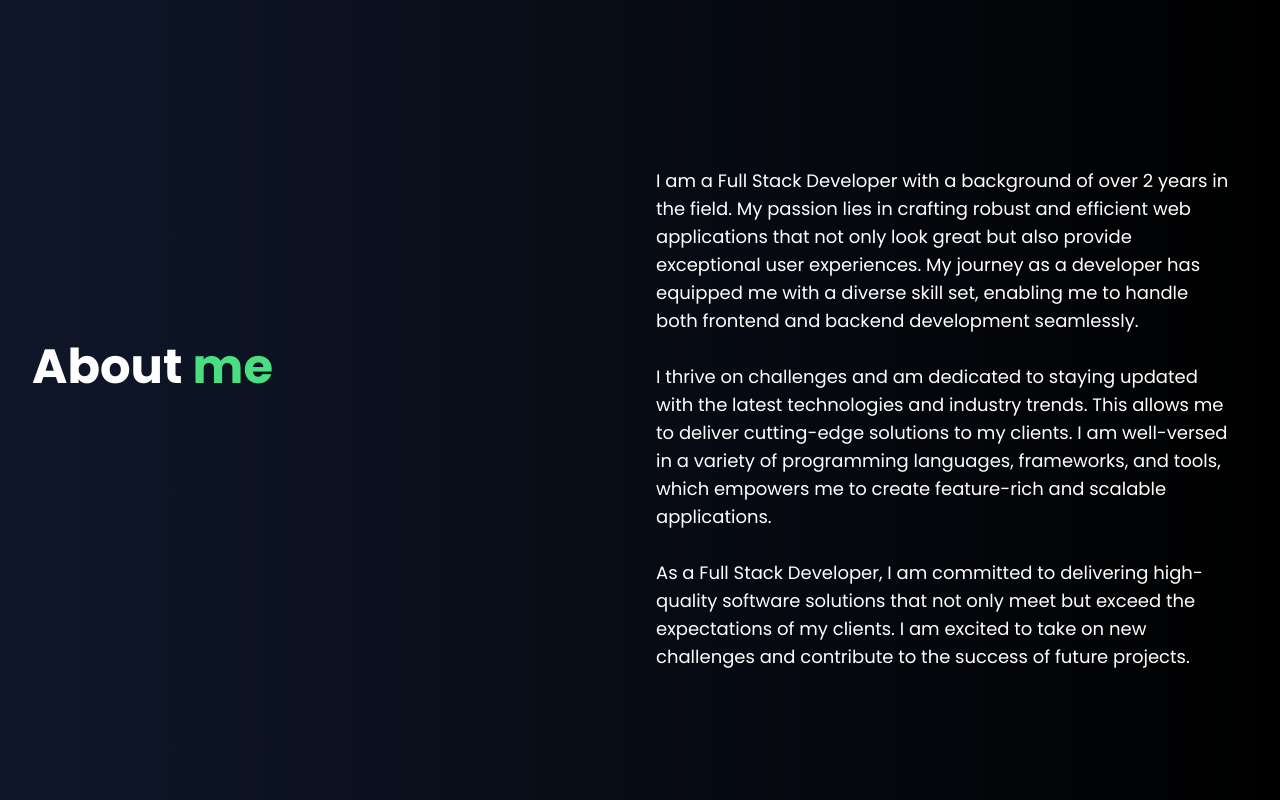
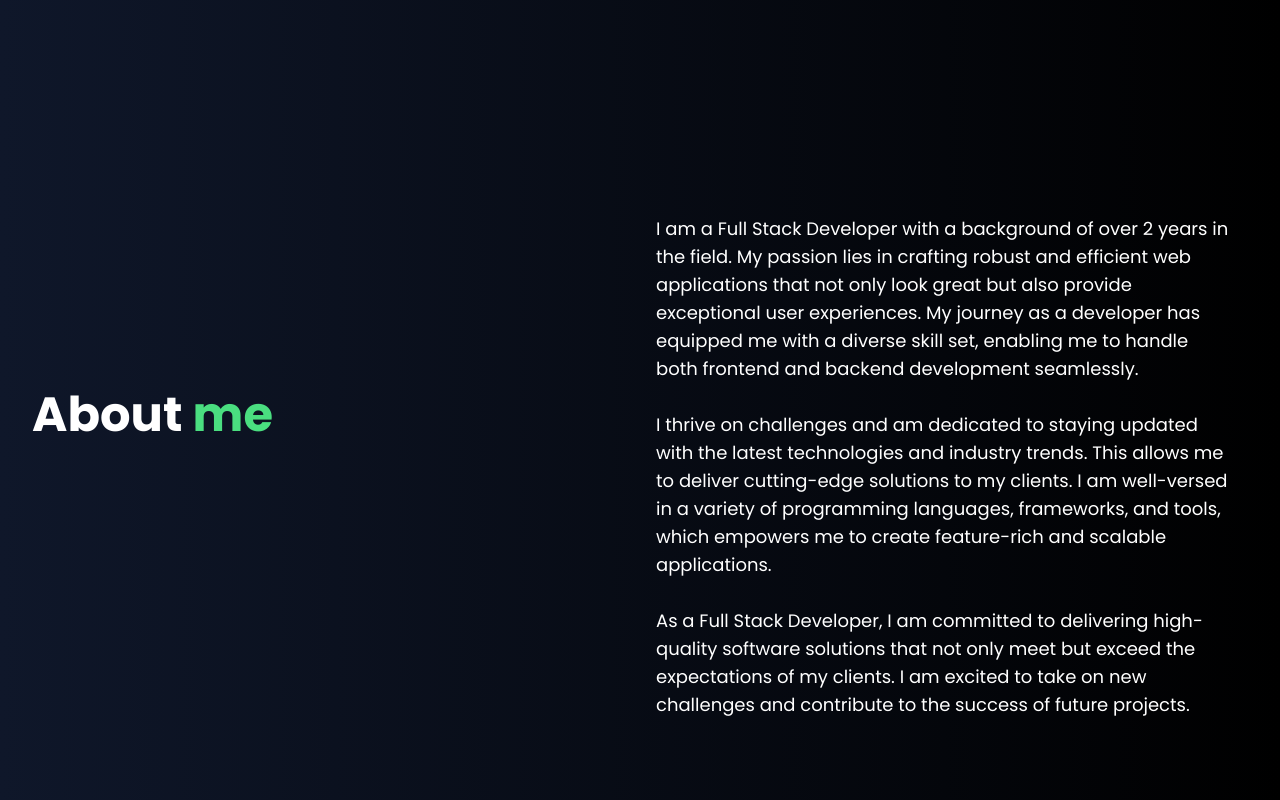
Before and after one commit to Sashankps/Portfolio-2023, a website: page index.html in a window 1280 px wide. Shown: the part 780-1580 px from the top of the page. Drawn offline with nearby package versions, Linux system fonts and the light colour scheme; files that its build step writes are made by us from their sources.

Commit message:
bruhh...hope this is the final commit

```diff
--- a/index.html
+++ b/index.html
@@ -211,7 +211,7 @@
 
     <section id="about" class="border-white">
       <div
-        class="container max-w-7xl mx-auto lg:mb-44 mb-40 text-white px-8 py-4 border-white"
+        class="container max-w-7xl mt-12 mx-auto lg:mb-44 mb-40 text-white px-8 py-4 border-white"
       >
         <div class="grid lg:grid-cols-2 grid-cols-1 space-y-9 lg:space-y-0">
           <h2
```
